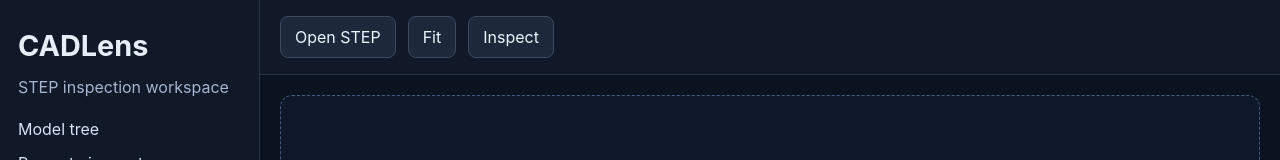
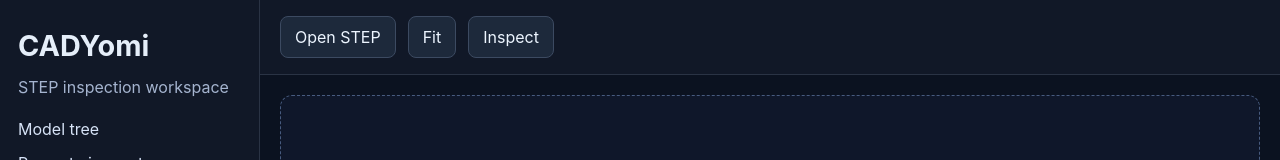
Before and after one commit to sato-toma/CADYomi, a React (Vite) app: page / in a window 1280 px wide. Shown: the top 160 px of the page. Built offline with nearby package versions, Linux system fonts and the light colour scheme.

Commit message:
Rename project to CADYomi and configure Biome
Update the project branding and align VS Code formatting with Biome.

```diff
--- a/index.html
+++ b/index.html
@@ -3,8 +3,8 @@
   <head>
     <meta charset="UTF-8" />
     <meta name="viewport" content="width=device-width, initial-scale=1.0" />
-    <meta name="description" content="CADLens STEP inspection prototype" />
-    <title>CADLens</title>
+    <meta name="description" content="CADYomi STEP inspection prototype" />
+    <title>CADYomi</title>
   </head>
   <body>
     <div id="root"></div>
--- a/package.json
+++ b/package.json
@@ -1,5 +1,5 @@
 {
-    "name": "cadlens",
+    "name": "cadyomi",
     "private": true,
     "version": "0.1.0",
     "type": "module",
--- a/src/main.tsx
+++ b/src/main.tsx
@@ -6,7 +6,7 @@
     return (
         <main className="app-shell">
             <aside className="sidebar">
-                <h1>CADLens</h1>
+                <h1>CADYomi</h1>
                 <p>STEP inspection workspace</p>
                 <ul>
                     <li>Model tree</li>
```
Also changed, not shown: 2 other files (tests, documents, lock files or other folders).
